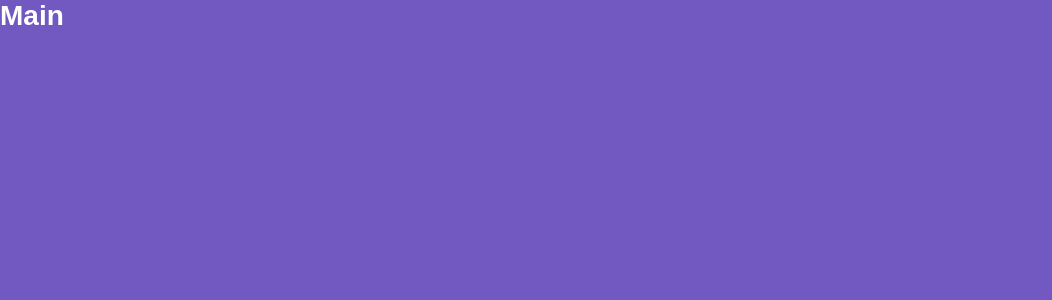
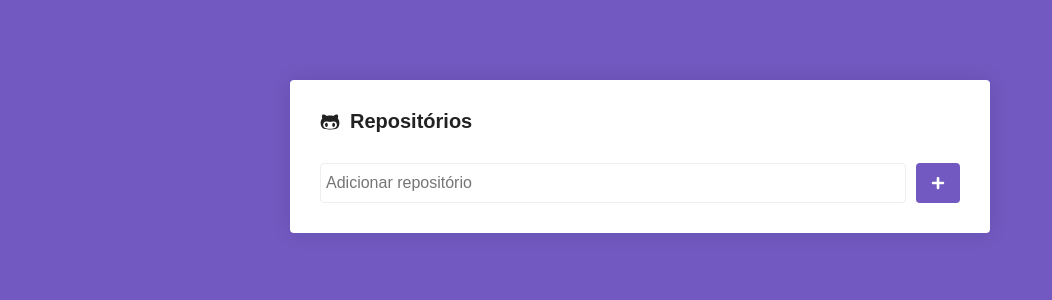
Before and after one commit to vinifraga/gostack8, a React (Create React App) app in the folder react/modulo05/: page / in a window 1280 px wide. Shown: the top 300 px of the page, without its empty margins (0-1052 px from the left). Built offline with nearby package versions, Linux system fonts and the light colour scheme.

Commit message:
Estilizando página Main

```diff
--- a/react/modulo05/package.json
+++ b/react/modulo05/package.json
@@ -5,6 +5,7 @@
   "dependencies": {
     "react": "^16.10.1",
     "react-dom": "^16.10.1",
+    "react-icons": "^3.7.0",
     "react-router-dom": "^5.1.2",
     "react-scripts": "3.1.2",
     "styled-components": "^4.4.0"
--- a/react/modulo05/src/pages/Main/index.js
+++ b/react/modulo05/src/pages/Main/index.js
@@ -1,7 +1,23 @@
 import React from 'react';
+import { FaGithubAlt, FaPlus } from 'react-icons/fa';
 
-import { Title } from './styles';
+import { Container, Form, SubmitButton } from './styles';
 
 export default function Main() {
-  return <Title>Main</Title>;
+  return (
+    <Container>
+      <h1>
+        <FaGithubAlt />
+        Repositórios
+      </h1>
+
+      <Form onSubmit={() => {}}>
+        <input type="text" placeholder="Adicionar repositório" />
+
+        <SubmitButton disabled>
+          <FaPlus color="#FFF" size={14} />
+        </SubmitButton>
+      </Form>
+    </Container>
+  );
 }
--- a/react/modulo05/src/pages/Main/styles.js
+++ b/react/modulo05/src/pages/Main/styles.js
@@ -1,5 +1,47 @@
 import styled from 'styled-components';
 
-export const Title = styled.h1`
-  color: #fff;
+export const Container = styled.div`
+  max-width: 700px;
+  background: #fff;
+  border-radius: 4px;
+  box-shadow: 0 0 20px rgba(0, 0, 0, 0.1);
+  padding: 30px;
+  margin: 80px auto;
+
+  h1 {
+    font-size: 20px;
+    display: flex;
+    align-items: center;
+
+    svg {
+      margin-right: 10px;
+    }
+  }
 `;
+
+export const Form = styled.form`
+  margin-top: 30px;
+  display: flex;
+
+  input {
+    flex: 1;
+    border: 1px solid #eee;
+    padding: 10px 5px;
+    border-radius: 4px;
+    font-size: 16px;
+  }
+`;
+
+export const SubmitButton = styled.button.attrs({
+  type: 'submit',
+})`
+  background: #7159c1;
+  border: 0;
+  padding: 0 15px;
+  margin-left: 10px;
+  border-radius: 4px;
+
+  display: flex;
+  justify-content: center;
+  align-items: center;
+`;
```
Also changed, not shown: 2 other files (tests, documents, lock files or other folders).
